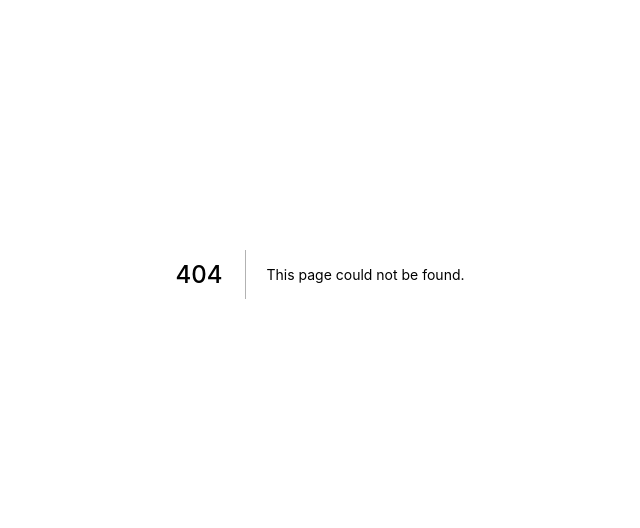
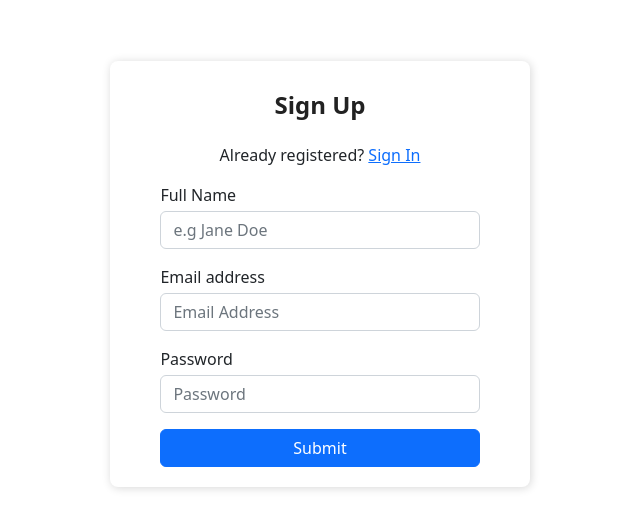
Before and after one commit to nikkizhou/quotes, a Next.js app: page /signUp in a window 1280 px wide. Before the commit this address had no page. Shown: the part 126-654 px from the top of the page, without its empty margins (320-960 px from the left). Built offline with nearby package versions, Linux system fonts and the light colour scheme.

Commit message:
done with authentication

```diff
--- a/package.json
+++ b/package.json
@@ -9,6 +9,7 @@
     "lint": "next lint"
   },
   "dependencies": {
+    "bootstrap": "^5.2.2",
     "firebase": "^9.12.1",
     "next": "12.3.1",
     "react": "18.2.0",
--- /dev/null
+++ b/pages/signUp/index.js
@@ -0,0 +1,70 @@
+import { auth } from '../../firebase';
+import { createUserWithEmailAndPassword } from "firebase/auth";
+import React, { useState } from 'react'
+import styles from '../../styles/auth.module.css'
+import "bootstrap/dist/css/bootstrap.min.css"
+import { useRouter } from 'next/router'
+
+const RegisterScreen = () => {
+  const [state, setState] = useState({ name: '', email: '', password: '' })
+  const router = useRouter()
+
+  const register = () => {
+    createUserWithEmailAndPassword(auth, state.email, state.password)
+      .then((authUser) => {
+        authUser.user.displayName = state.name;
+        auth.currentUser && router.push('/')
+      })
+      .catch((err) => { alert(err.message); });
+
+  };
+
+    return (
+      <div className={styles.container}>
+        <div className={styles.form}>
+          <div className={styles.formContent}>
+            <h3 className={styles.formTitle}>Sign Up</h3>
+          <div className="text-center">
+            Already registered?{" "}
+
+              <a href="/" className="link-primary">Sign In</a>
+          </div>
+          <div className="form-group mt-3">
+            <label>Full Name</label>
+            <input
+                type="text"
+                className="form-control mt-1"
+                placeholder="e.g Jane Doe"
+                onChange={(e) => setState({ ...state, name: e.target.value })}
+            />
+          </div>
+          <div className="form-group mt-3">
+            <label>Email address</label>
+            <input
+              type="email"
+              className="form-control mt-1"
+              placeholder="Email Address"
+                onChange={(e) => setState({ ...state, email: e.target.value })}
+            />
+          </div>
+          <div className="form-group mt-3">
+            <label>Password</label>
+            <input
+              type="password"
+              className="form-control mt-1"
+              placeholder="Password"
+                onChange={(e) => setState({ ...state, password: e.target.value })}
+            />
+          </div>
+          <div className="d-grid gap-2 mt-3">
+            <button className="btn btn-primary" onClick={()=>register()}>
+              Submit
+            </button>
+          </div>
+        </div>
+      </div>
+    </div>
+  )
+}
+
+export default RegisterScreen
--- /dev/null
+++ b/styles/auth.module.css
@@ -0,0 +1,39 @@
+.App {
+  background-color: white;
+}
+
+.container {
+  display: flex;
+  justify-content: center;
+  align-items: center;
+  width: 100vw;
+  height: 100vh;
+}
+
+.form {
+  width: 420px;
+  box-shadow: rgb(0 0 0 / 16%) 1px 1px 10px;
+  padding-top: 30px;
+  padding-bottom: 20px;
+  border-radius: 8px;
+  background-color: white;
+}
+
+.formContent {
+  padding-left: 12%;
+  padding-right: 12%;
+}
+
+.formTitle {
+  text-align: center;
+  margin-bottom: 1em;
+  font-size: 24px;
+  color: rgb(34, 34, 34);
+  font-weight: 800;
+}
+
+.label {
+  font-size: 14px;
+  font-weight: 600;
+  color: rgb(34, 34, 34);
+}
```
Also changed, not shown: components/LoginScreen.js (added, +64 -0 lines), components/RegisterScreen.js (added, +87 -0 lines), components/SignOutScreen.js (added, +26 -0 lines), pages/index.js (+9 -19 lines), pages/quotes/index.js (added, +55 -0 lines), styles/Home.module.css (+0 -15 lines), 1 other file (tests, documents, lock files or other folders).
